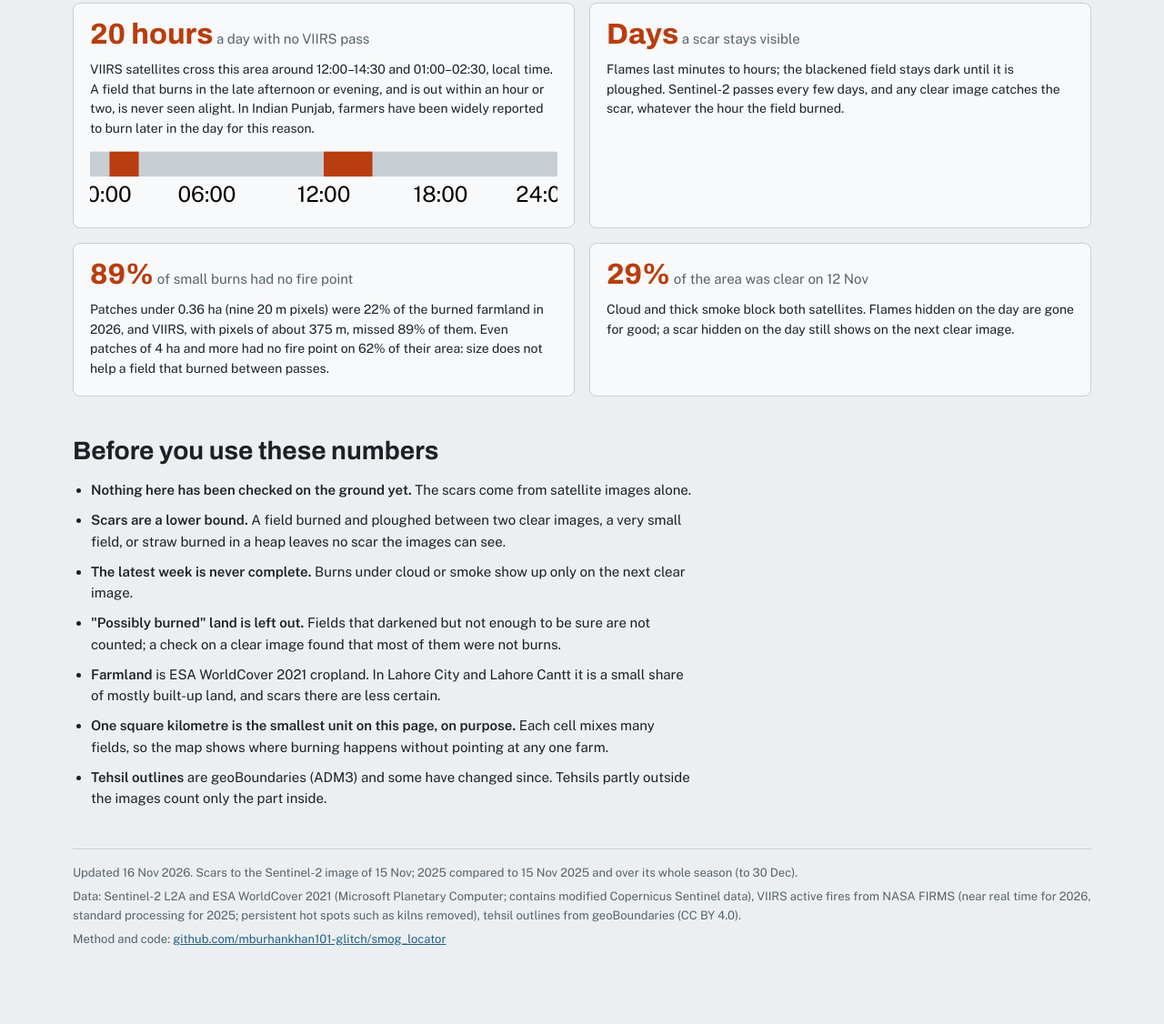
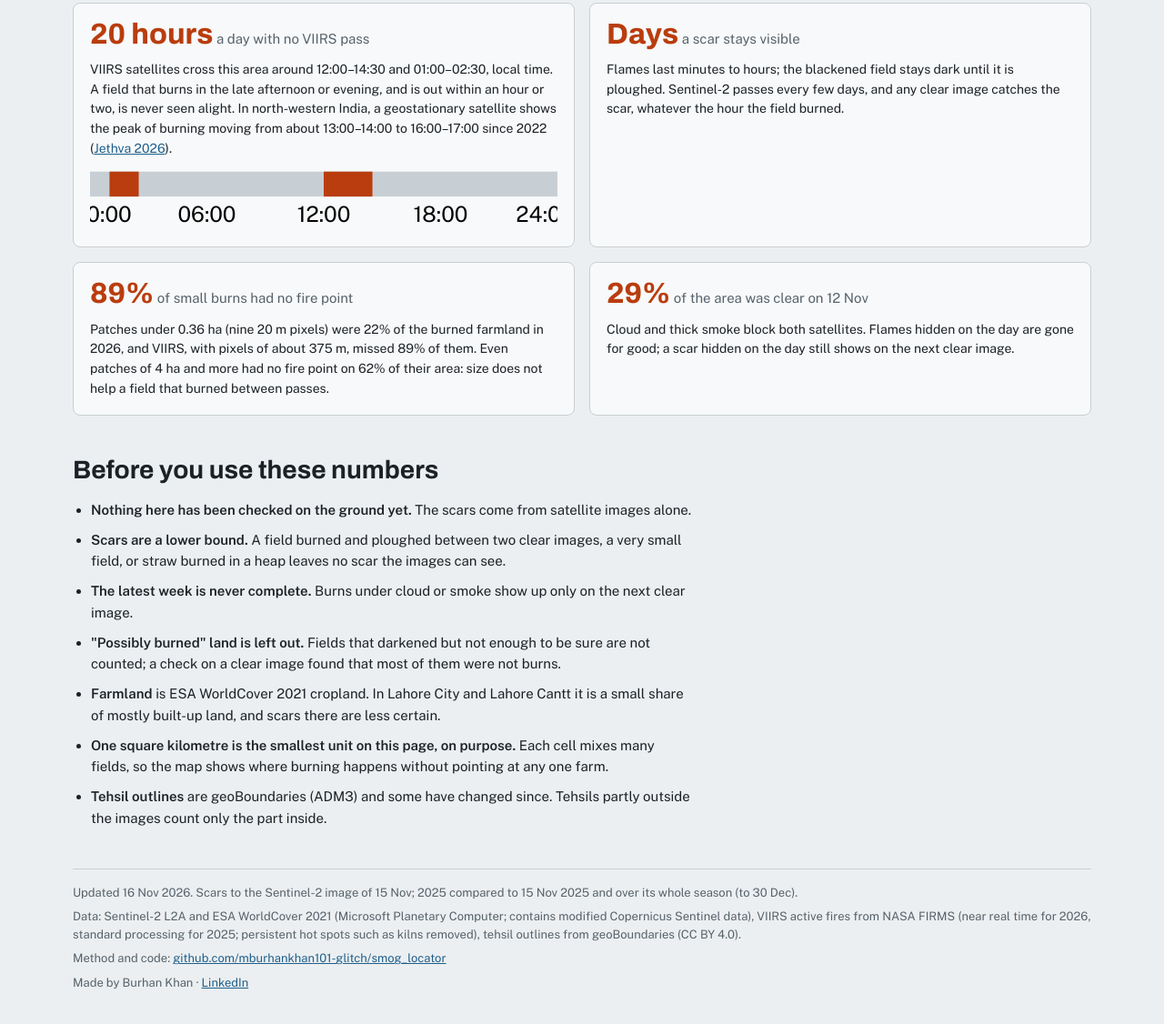
Before and after one commit to mburhankhan101-glitch/smog_locator, a plain HTML site: page runs/districts/map/index.html in a window 1280 px wide. Shown: the part 3034-4160 px from the top of the page at 91% size. Drawn offline with nearby package versions, Linux system fonts and the light colour scheme.

Commit message:
Correct the later-burning claim, cite Jethva 2026, and add an author link
- README intro and step 2: the shift of burning into the late afternoon is shown for Indian Punjab
  (Jethva 2026, Remote Sensing 18(10):1506); this project cannot tell when fields burn in Pakistani Punjab.
- Burn map page cites the same paper instead of "widely reported".
- Author section in the README and a LinkedIn link in the map page footer.

```diff
--- a/runs/districts/map/index.html
+++ b/runs/districts/map/index.html
@@ -184,6 +184,7 @@ footer { border-top: 1px solid var(--line); padding-top: 16px; font-size: 13px;
     <span id="foot"></span>
     <span>Data: Sentinel-2 L2A and ESA WorldCover 2021 (Microsoft Planetary Computer; contains modified Copernicus Sentinel data), VIIRS active fires from NASA FIRMS (near real time for 2026, standard processing for 2025; persistent hot spots such as kilns removed), tehsil outlines from geoBoundaries (CC BY 4.0).</span>
     <span>Method and code: <a href="https://github.com/mburhankhan101-glitch/smog_locator" target="_blank" rel="noopener">github.com/mburhankhan101-glitch/smog_locator</a></span>
+    <span>Made by Burhan Khan · <a href="https://www.linkedin.com/in/burhan-khan-b4458737b/" target="_blank" rel="noopener">LinkedIn</a></span>
   </footer>
 </div>
 
@@ -429,7 +430,7 @@ function why() {
   const worst = after.length ? after.reduce((m, i) => (i.clear < m.clear ? i : m)) : DATA.images[0];
   const cards = [
     [`${Math.round(24 - seen)} hours`, "a day with no VIIRS pass",
-      `VIIRS satellites cross this area around ${hours.map(([a, b]) => `${fmtH(a)}–${fmtH(b)}`).reverse().join(" and ")}, local time. A field that burns in the late afternoon or evening, and is out within an hour or two, is never seen alight. In Indian Punjab, farmers have been widely reported to burn later in the day for this reason.` + day24],
+      `VIIRS satellites cross this area around ${hours.map(([a, b]) => `${fmtH(a)}–${fmtH(b)}`).reverse().join(" and ")}, local time. A field that burns in the late afternoon or evening, and is out within an hour or two, is never seen alight. In north-western India, a geostationary satellite shows the peak of burning moving from about 13:00–14:00 to 16:00–17:00 since 2022 (<a href="https://doi.org/10.3390/rs18101506" target="_blank" rel="noopener">Jethva 2026</a>).` + day24],
     ["Days", "a scar stays visible",
       "Flames last minutes to hours; the blackened field stays dark until it is ploughed. Sentinel-2 passes every few days, and any clear image catches the scar, whatever the hour the field burned."],
     [pct(smallMissed), "of small burns had no fire point",
```
Also changed, not shown: burn_map.html (+2 -1 lines), 1 other file.
